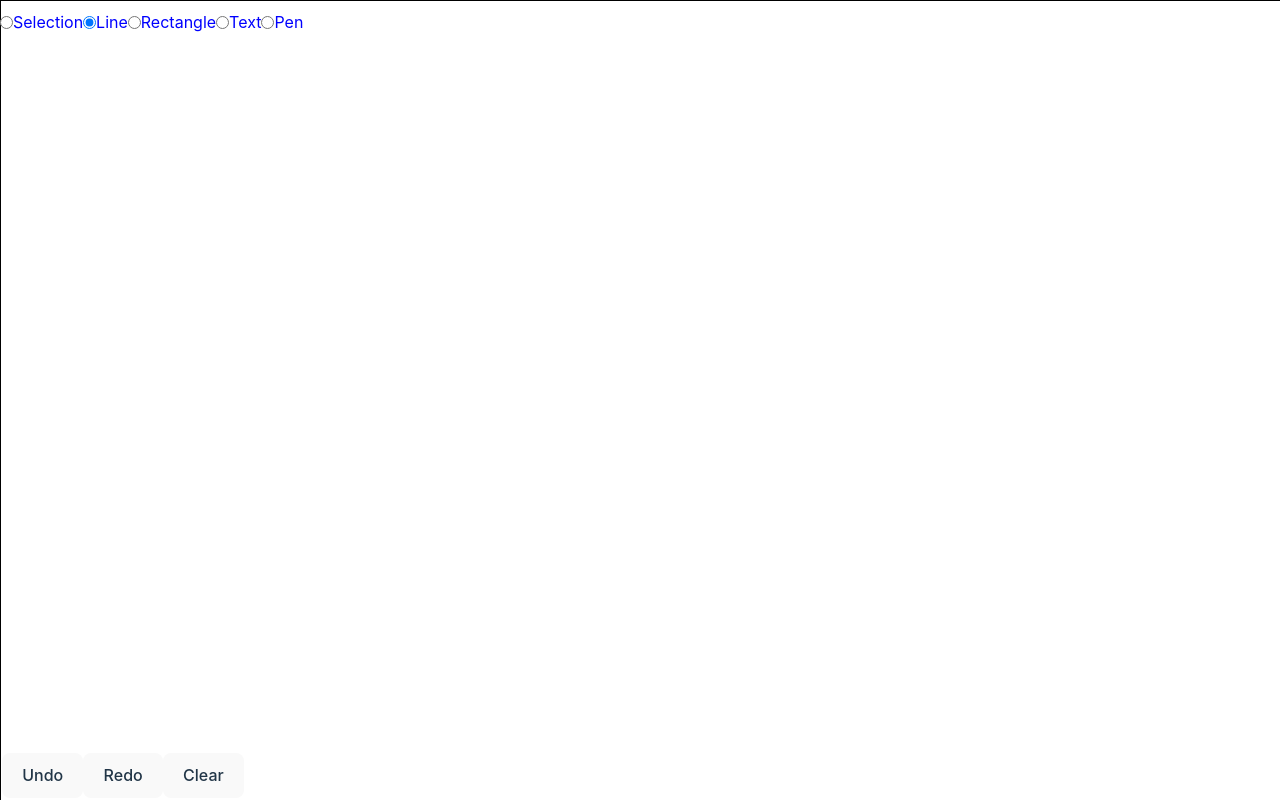
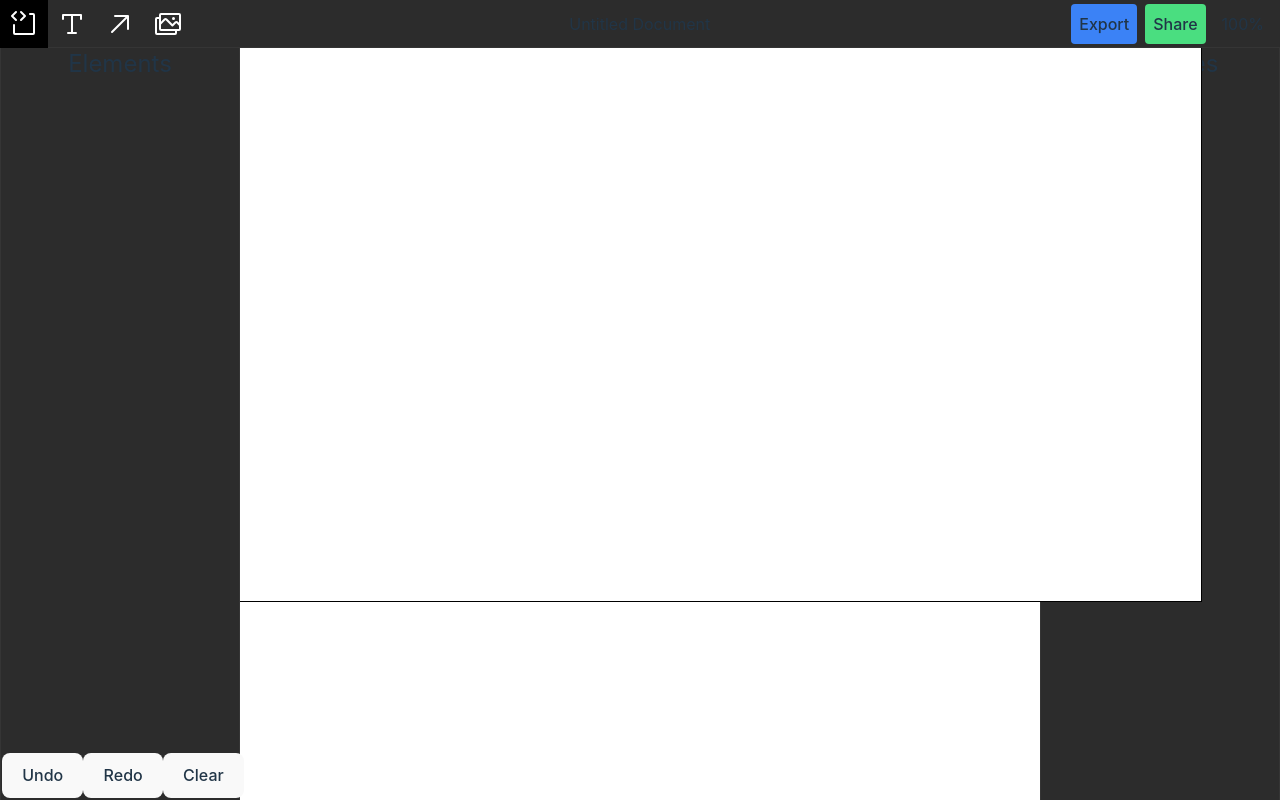
Before and after one commit to nikapadia/SuperSnippets, a React (Vite) app: page / in a window 1280 px wide. Built offline with nearby package versions, Linux system fonts and the light colour scheme.

Commit message:
Minor changes

```diff
--- a/src/App.tsx
+++ b/src/App.tsx
@@ -11,11 +11,11 @@ import './app.css';
 function App() {
     return (
         <div>
-            {/* <Toolbar /> */}
+            <Toolbar />
             <div className='editor'>
+                <PropertiesPanel />
                 <Canvas />
-                {/* <PropertiesPanel /> */}
-                {/* <ElementsPanel /> */}
+                <ElementsPanel />
             </div>
         </div>
     );
--- a/src/app.css
+++ b/src/app.css
@@ -4,5 +4,5 @@
     height: 100%;
     width: 100%;
     overflow: hidden;
-
+    justify-content: space-around;
 }
--- a/src/components/canvas/Canvas.jsx
+++ b/src/components/canvas/Canvas.jsx
@@ -69,7 +69,8 @@ const positionWithinElement = (x, y, element) => {
                 }
                 return false;
             });
-
+        case "text":
+            return x >= x1 && x <= x2 && y >= y1 && y <= y2 ? "inside" : null;
         default:
             throw new Error(`Invalid element type: ${type}`);
     }
@@ -198,6 +199,7 @@ const drawElement = (roughCanvas, context, element) => {
             context.fill(new Path2D(stroke));
             break;
         case "text":
+            context.textBaseline = "top";
             context.font = "48px serif";
             context.fillText(element.text, element.x1, element.y1);
             break;
@@ -208,7 +210,7 @@ const drawElement = (roughCanvas, context, element) => {
 
 const adjustmentRequired = type => type === ["line", "rectangle"].includes(type);
 
-const App = () => {
+const Canvas = () => {
 	const [elements, setElements, undo, redo, clear] = useHistory([]);
 	const [action, setAction] = useState("none");
     const [tool, setTool] = useState("line");
@@ -446,8 +448,8 @@ const App = () => {
             <canvas
                 id="canvas"
                 style={canvasStyle}
-                width={window.innerWidth}
-                height={window.innerHeight}
+                width={1200}
+                height={600}
                 onMouseDown={handleMouseDown}
                 onMouseUp={handleMouseUp}
                 onMouseMove={handleMouseMove}
@@ -459,9 +461,9 @@ const App = () => {
 const canvasStyle = {
     border: "1px solid black",
     backgroundColor: "white",
-    position: "fixed",
+    position: "absolute",
     top: 0,
     left: 0,
 };
 
-export default App;
+export default Canvas;
```
